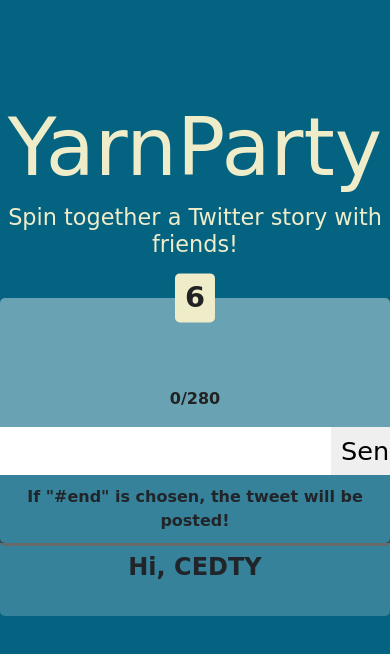
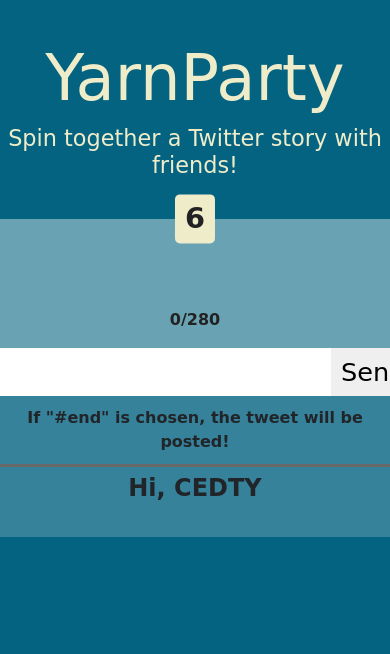
Before and after one commit to ChrisGermano/YarnParty, a website: page index.html in a window 390 px wide. Shown: the top 654 px of the page. Drawn offline with nearby package versions, Linux system fonts and the light colour scheme; no server answers; a web font is replaced by a local one.

Commit message:
Basic mobile styling

```diff
--- a/public/css/styles.css
+++ b/public/css/styles.css
@@ -1,5 +1,6 @@
 body {
-  background-color: #046380;   color #EFECCA;
+  background-color: #046380;
+  color #EFECCA;
   font-family: 'Life Savers', cursive;
   margin: 0;
   text-align: center;
@@ -158,3 +159,17 @@
   font-size: 14px;
   margin-right: 4px;
 }
+
+@media (max-width: 850px) {
+
+  h1 {
+    font-size: 4em;
+    margin-top: 40px;
+  }
+
+  .tweetWrapper, .formWrapper, .scoreboard {
+    border-radius: 0;
+    width: 100vw;
+  }
+
+}
```
